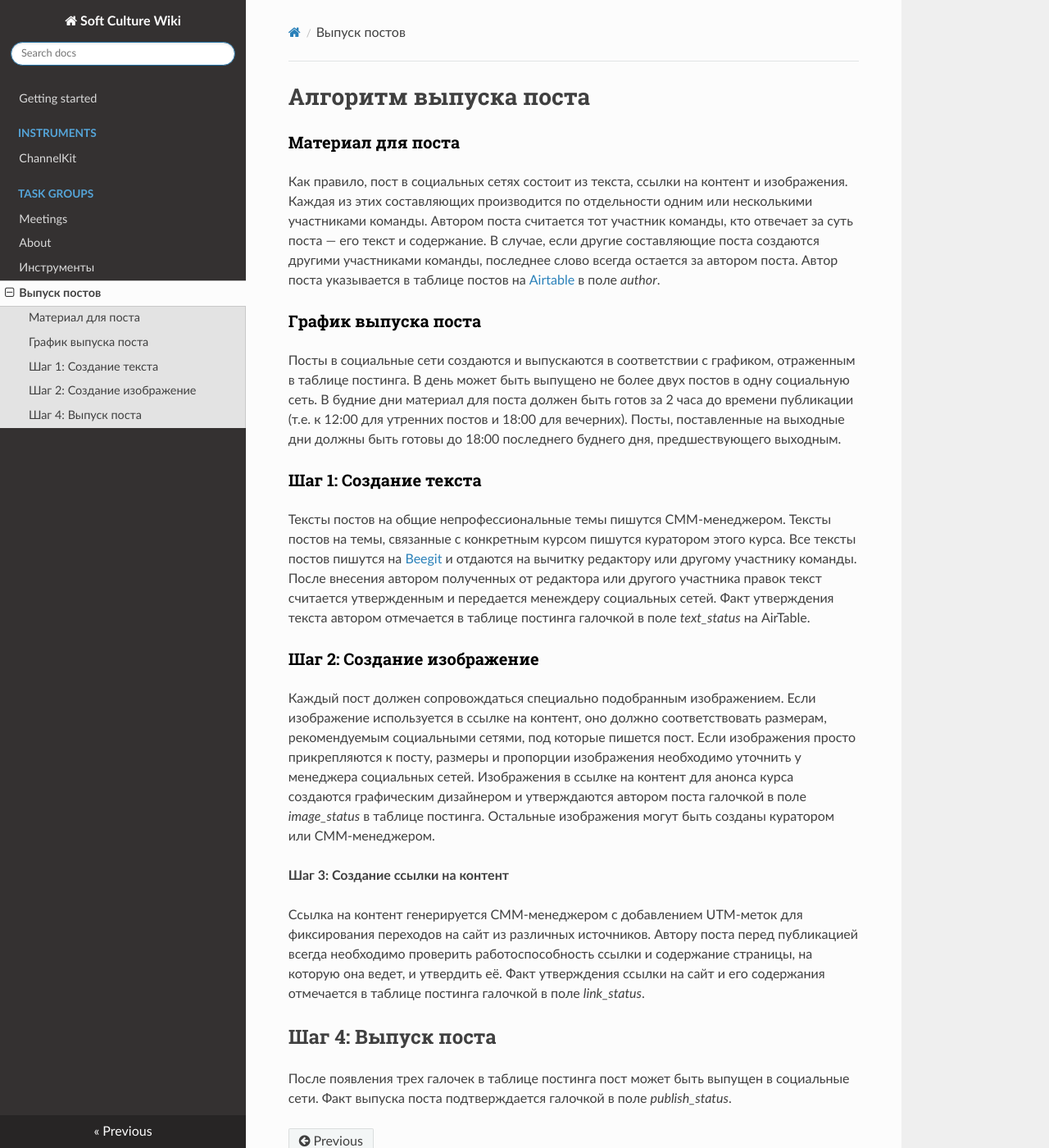
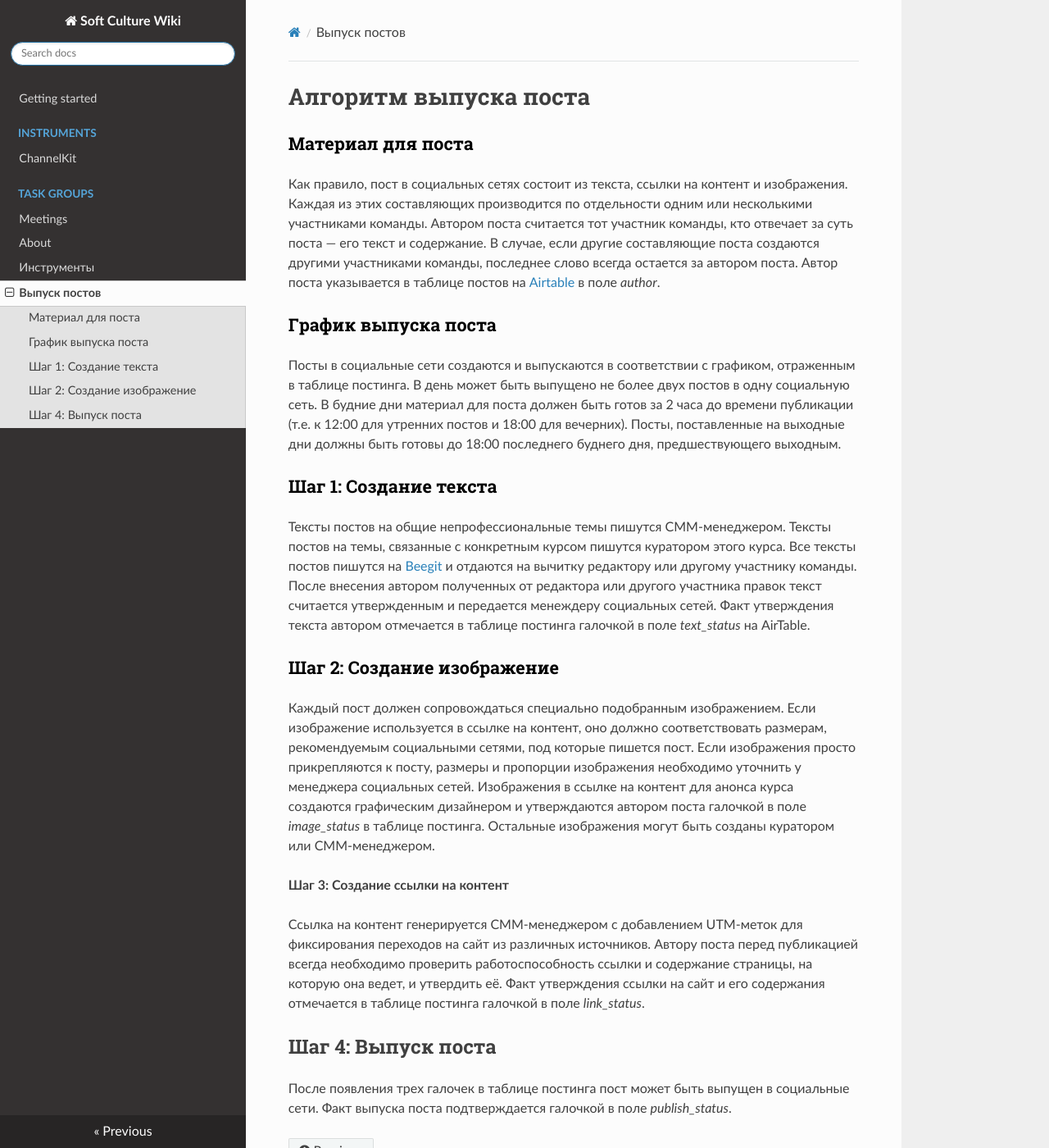
Before and after one commit to arsenyafonin/wiki, an MkDocs documentation site: the page built from docs/INS_05_Posts.md, in a window 1280 px wide and 1400 px high. Shown: the whole window at 82% size. Built offline with MkDocs 1.6.1, drawn with Linux system fonts in a browser that asks for light colours; nearby versions of some CDN libraries; old or Windows-style settings are respelled for this version of MkDocs.

Commit message:
Update extra.css

```diff
--- a/docs/extra.css
+++ b/docs/extra.css
@@ -1,5 +1,6 @@
 h3 {
   color: black;
+  font-size: 135%;
 }
 /*
 h2 {
```
